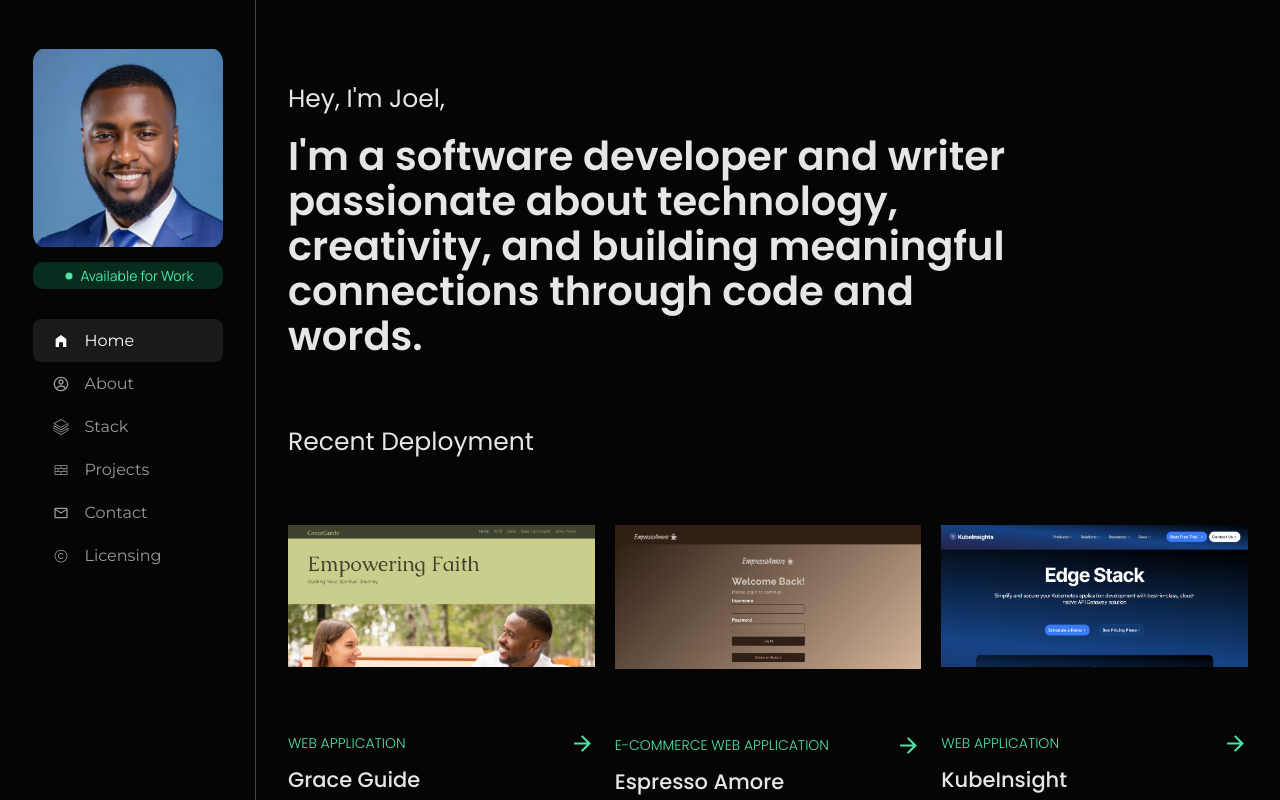
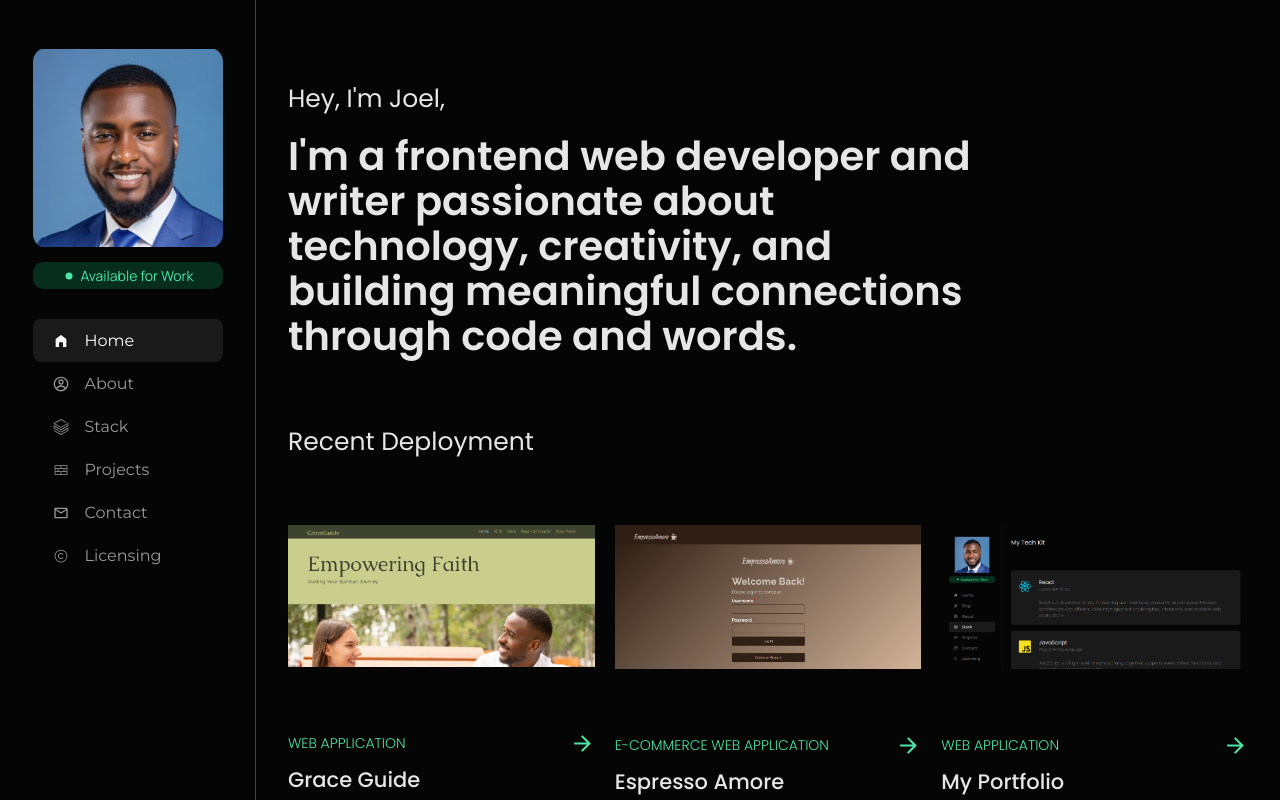
Before and after one commit to earlmorningstar/my-portfolio, a React (Create React App) app: page / in a window 1280 px wide. Built offline with nearby package versions, Linux system fonts and the light colour scheme.

Commit message:
Text Update Commit.

```diff
--- a/src/pages/HomePage.jsx
+++ b/src/pages/HomePage.jsx
@@ -17,7 +17,7 @@ function HomePage() {
         <span id="hp-mainContainer-span-id">
           <h3>Hey, I'm Joel,</h3>
           <h4>
-            I'm a software developer and writer passionate about technology,
+            I'm a frontend web developer and writer passionate about technology,
             creativity, and building meaningful connections through code and
             words.
           </h4>
--- a/src/pages/Projects.jsx
+++ b/src/pages/Projects.jsx
@@ -20,6 +20,30 @@ export const projectItems = [
     githubURL: "https://github.com/earlmorningstar/espressoamore",
   },
   {
+    image: "/images/port-img.png",
+    projectType: "WEB APPLICATION",
+    title: "My Portfolio",
+    url: "https://my-portfolio-three-blue-58.vercel.app",
+    stack: "React",
+    githubURL: "https://github.com/earlmorningstar/my-portfolio",
+  },
+  {
+    image: "/images/projectManagementApp-img.png",
+    projectType: " TASK MANAGEMENT APPLICATION",
+    title: "Project Management App",
+    url: "https://project-management-app-orcin-two.vercel.app",
+    stack: "React, Tailwind CSS",
+    githubURL: "https://github.com/earlmorningstar/managementApp",
+  },
+  // {
+  //   image: "/images/chronicleHub.png",
+  //   projectType: "WEB APPLICATION",
+  //   title: "Chronicle Hub",
+  //   url: "https://chroniclehub.vercel.app",
+  //   stack: "React",
+  //   githubURL: "https://github.com/earlmorningstar/chroniclehub",
+  // },
+  {
     image: "/images/kubeInsight-img.png",
     projectType: "WEB APPLICATION",
     title: "KubeInsight",
@@ -34,22 +58,6 @@ export const projectItems = [
     url: "https://interity-six.vercel.app",
     stack: "React",
     githubURL: "https://github.com/earlmorningstar/Interity",
-  },
-  {
-    image: "/images/projectManagementApp-img.png",
-    projectType: " TASK MANAGEMENT APPLICATION",
-    title: "Project Management App",
-    url: "https://project-management-app-orcin-two.vercel.app",
-    stack: "React, Tailwind CSS",
-    githubURL: "https://github.com/earlmorningstar/managementApp",
-  },
-  {
-    image: "/images/port-img.png",
-    projectType: "WEB APPLICATION",
-    title: "My Portfolio",
-    url: "https://my-portfolio-three-blue-58.vercel.app",
-    stack: "React",
-    githubURL: "https://github.com/earlmorningstar/my-portfolio",
   },
 ];
 
```
Also changed, not shown: public/images/chronicleHub.png (added).
